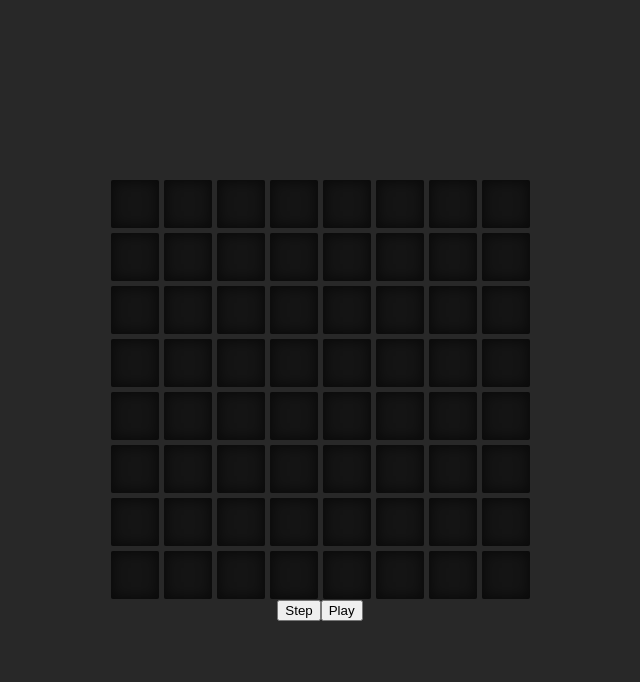
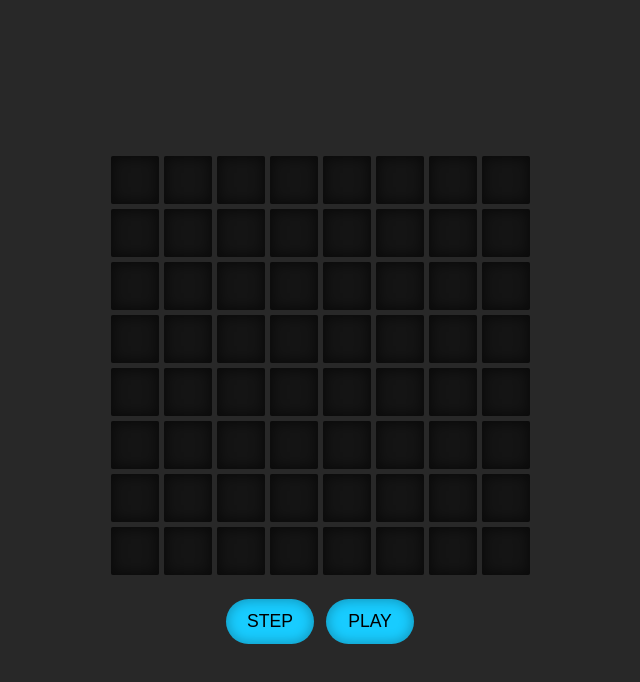
Before and after one commit to jessefischer/conway-synth, a React (Create React App) app: page / in a window 1280 px wide. Shown: the top 682 px of the page, without its empty margins (320-960 px from the left). Built offline with nearby package versions, Linux system fonts and the light colour scheme.

Commit message:
feat: controls button styling

```diff
--- a/src/components/App/App.module.css
+++ b/src/components/App/App.module.css
@@ -4,6 +4,29 @@
   width: 100vw;
   display: flex;
   flex-direction: column;
+  gap: 24px;
   align-items: center;
   justify-content: center;
 }
+
+.controls {
+  display: flex;
+  gap: 12px;
+}
+
+.controls button {
+  border-radius: 25px;
+  padding: 12px 15px;
+  min-width: 5em;
+  text-transform: uppercase;
+  font-size: 1.1em;
+  background-color: rgb(24, 204, 255);
+  box-shadow: inset 0px 0px 12px 2px rgb(0 0 0 / 25%);
+  cursor: pointer;
+  border: none;
+  transition: box-shadow 200ms;
+}
+
+.controls button:hover {
+  box-shadow: inset 0px 0px 24px 2px rgb(0 0 0 / 50%);
+}
```
